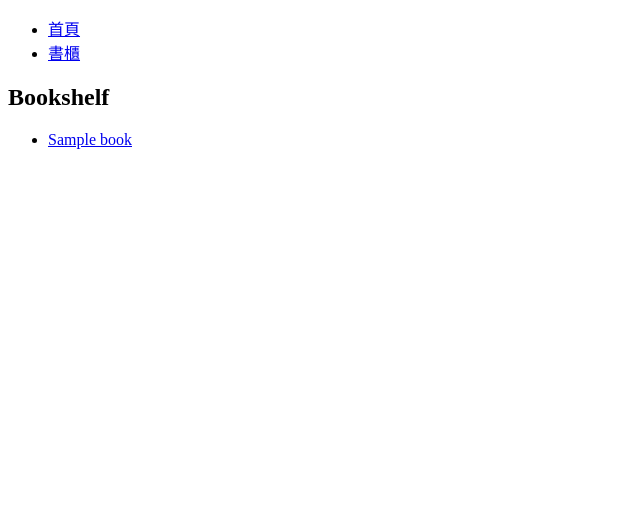
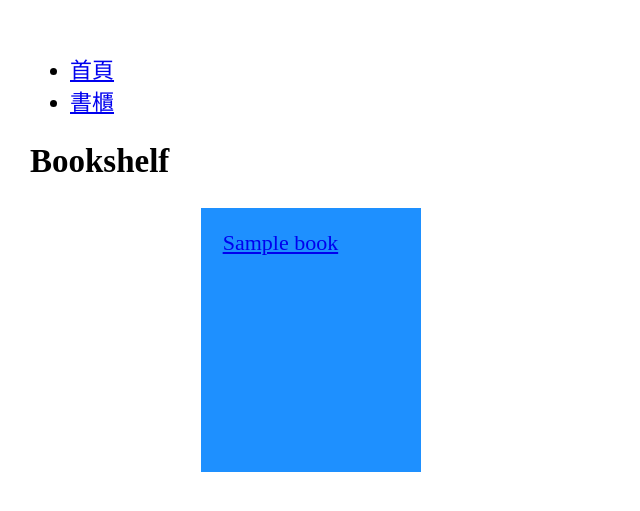
Before and after one commit to hannah035/ntusfa-library, a Flask app: template app/templates/bookshelf.html in a window 1280 px wide. Shown: the top 511 px of the page, without its empty margins (0-640 px from the left). Run offline with Flask 2, Linux system fonts and the light colour scheme; the template is opened without the code that fills it: most values are stand-ins (such as "Sample title", 1, 10 or a date in 2020).

Commit message:
make books in bookshef grid view

```diff
--- a/app/templates/test/bookshelf.css
+++ b/app/static/bookshelf.css
@@ -20,14 +20,14 @@ body {
 	justify-items: center;
 	align-items: center;
 }
-{% comment %} phone layout {% endcomment %}
+/* phone layout */
 @media (min-width: 600px) {
 	.cards {
 		grid-template-columns: repeat(2, 1fr);
 	}
 
 }
-{% comment %} pc layout {% endcomment %}
+/* pc layout */
 @media (min-width: 900px) {
 	.cards {
 		grid-template-columns: repeat(3, 1fr);
--- a/app/templates/bookshelf.html
+++ b/app/templates/bookshelf.html
@@ -1,16 +1,18 @@
 <!-- bookshelf.html -->
-{% extends "layout.html" %}
-
-{% block content %}
+{% extends "layout.html" %} {% block content %}
 <section id="bookshelf">
-    <h2>Bookshelf</h2>
-    <ul>
-        {% for book in books %}
-        <!-- 改用 book_key 而非 book_id-->
-        <li><a href="{{ url_for('book_detail', isbn=book['book_key']) }}">{{ book['name'] }}</a></li>
-        <!-- <li><a href="{{ url_for('book_detail', isbn=book['book_id']) }}">{{ book['name'] }}</a></li>  -->
-        {% endfor %}
-        <!-- test -->
-    </ul>
+    <link rel="stylesheet" href="{{ url_for('static', filename='bookshelf.css') }}"/>
+	<h2>Bookshelf</h2>
+	<div class="cards">
+		{% for book in books%}
+		<div class="card">
+			<div class="book-title">
+				<a href="{{ url_for('book_detail', isbn=book['book_key']) }}"
+					>{{ book['name'] }}</a
+				>
+			</div>
+		</div>
+		{% endfor %}
+	</div>
 </section>
 {% endblock %}
```
